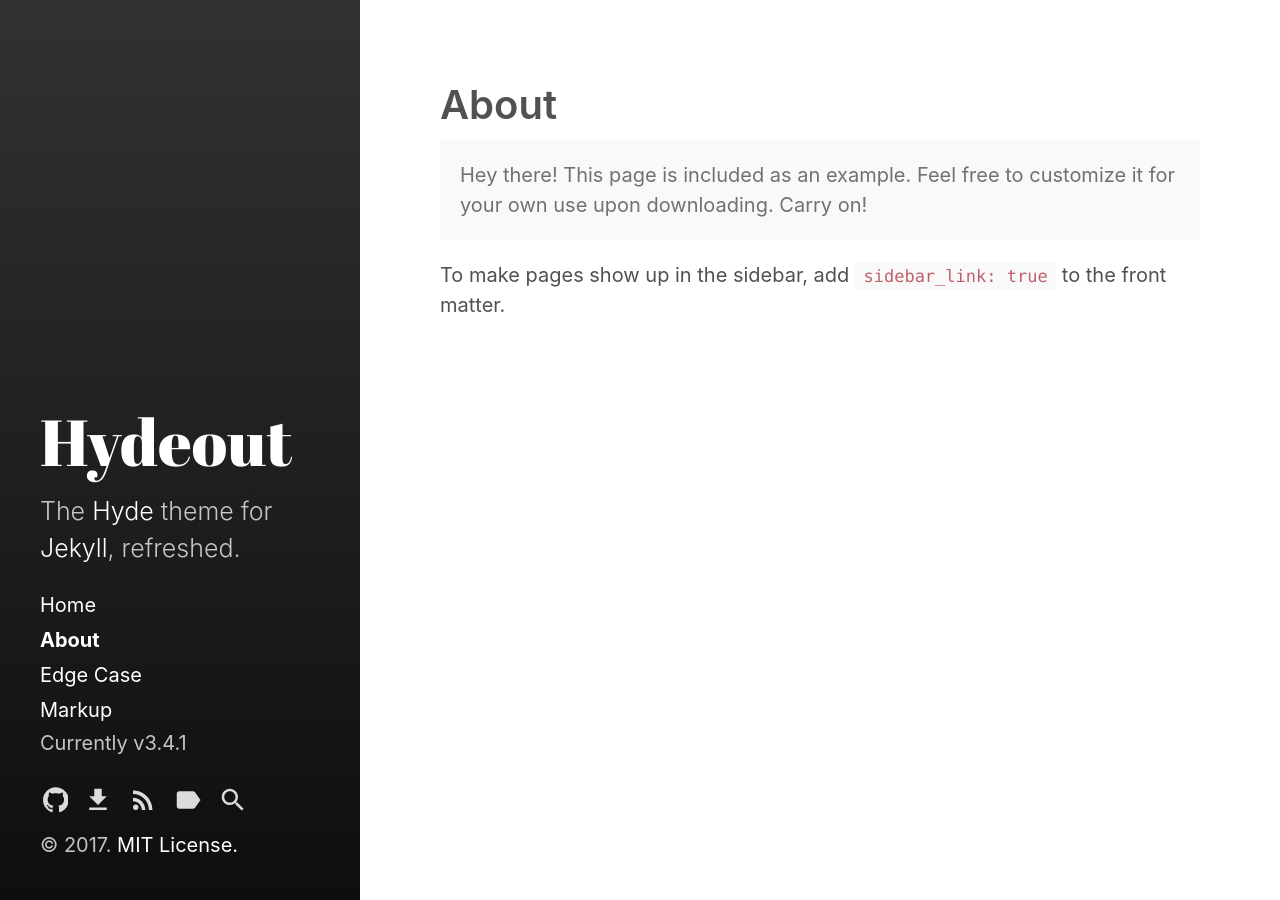
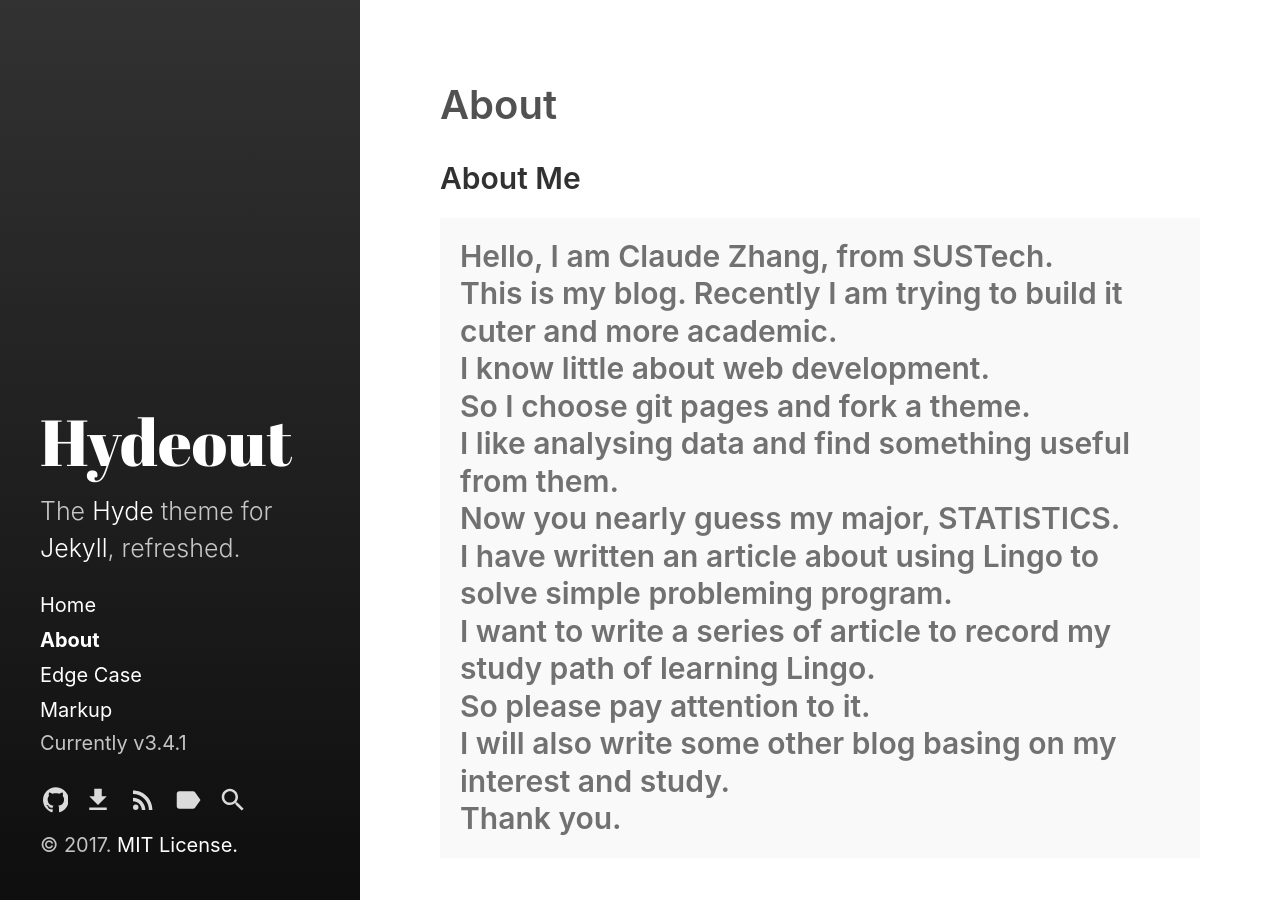
Before and after one commit to claude9493/claude9493.github.io, a Jekyll site: the page built from about.md, in a window 1280 px wide. Built offline with Jekyll 4.4.1, drawn with Linux system fonts in a browser that asks for light colours.

Commit message:
update about.md file

```diff
--- a/about.md
+++ b/about.md
@@ -3,11 +3,17 @@
 title: About
 sidebar_link: true
 ---
-
+<h2> About Me <h2/>
 <p class="message">
-  Hey there! This page is included as an example. Feel free to customize it
-  for your own use upon downloading. Carry on!
+  Hello, I am Claude Zhang, from SUSTech.<br>
+  This is my blog. Recently I am trying to build it cuter and more academic.<br/>
+  I know little about web development.<br>
+  So I choose git pages and fork a theme.<br>
+  I like analysing data and find something useful from them.<br>
+  Now you nearly guess my major, STATISTICS.<br>
+  I have written an article about using Lingo to solve simple probleming program.<br>
+  I want to write a series of article to record my study path of learning Lingo.<br>
+  So please pay attention to it.<br>
+  I will also write some other blog basing on my interest and study.<br>
+  Thank you.
 </p>
-
-To make pages show up in the sidebar, add `sidebar_link: true` to the front
-matter.
```
